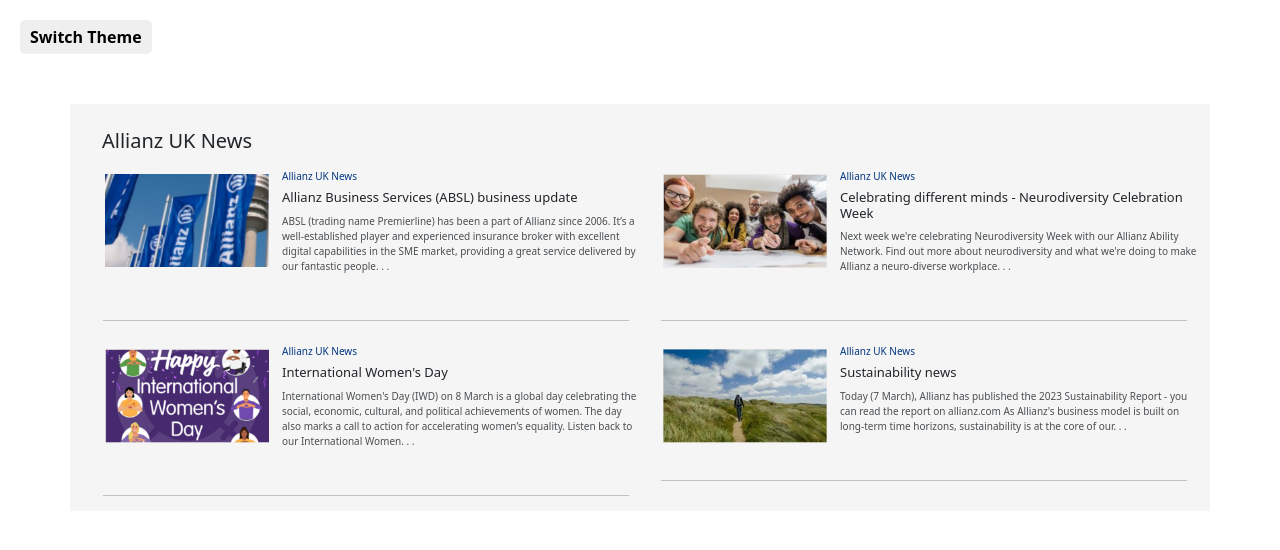
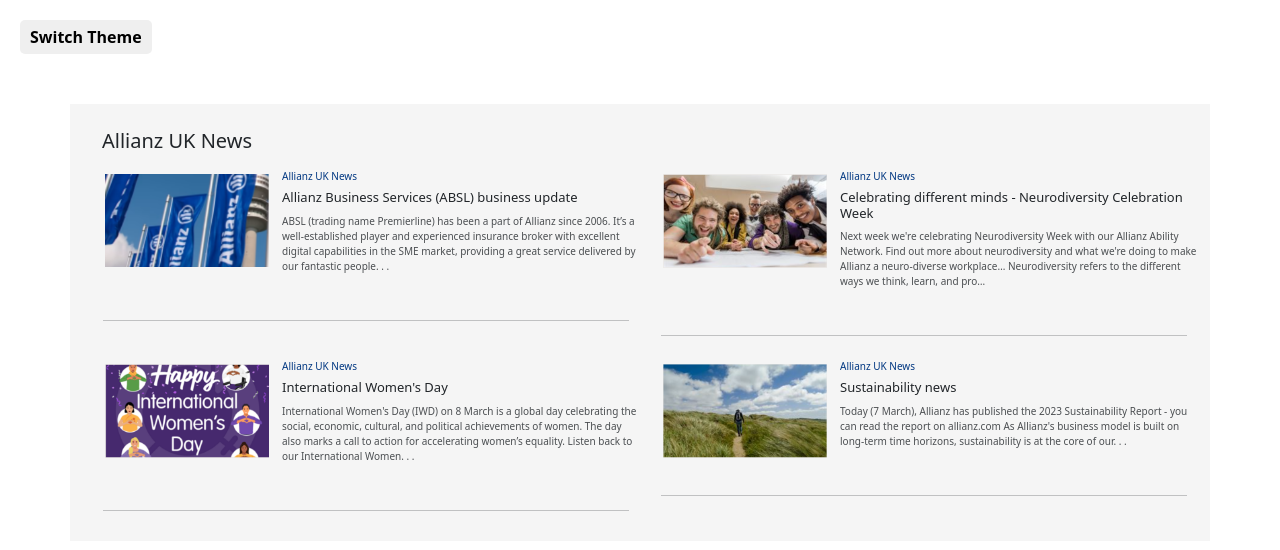
Before and after one commit to PurpleRazor/Accessible-Allianz-Personal, a plain HTML site: page index.html in a window 1280 px wide. Drawn offline with nearby package versions, Linux system fonts and the light colour scheme.

Commit message:
tweaking HTML
ADDED TO neurodiversity paragraph

```diff
--- a/index.html
+++ b/index.html
@@ -49,7 +49,8 @@
             <p>
               Next week we're celebrating Neurodiversity Week with our Allianz
               Ability Network. Find out more about neurodiversity and what we're
-              doing to make Allianz a neuro-diverse workplace. . .
+              doing to make Allianz a neuro-diverse workplace… Neurodiversity
+              refers to the different ways we think, learn, and pro…
             </p>
             <hr />
           </div>
```
